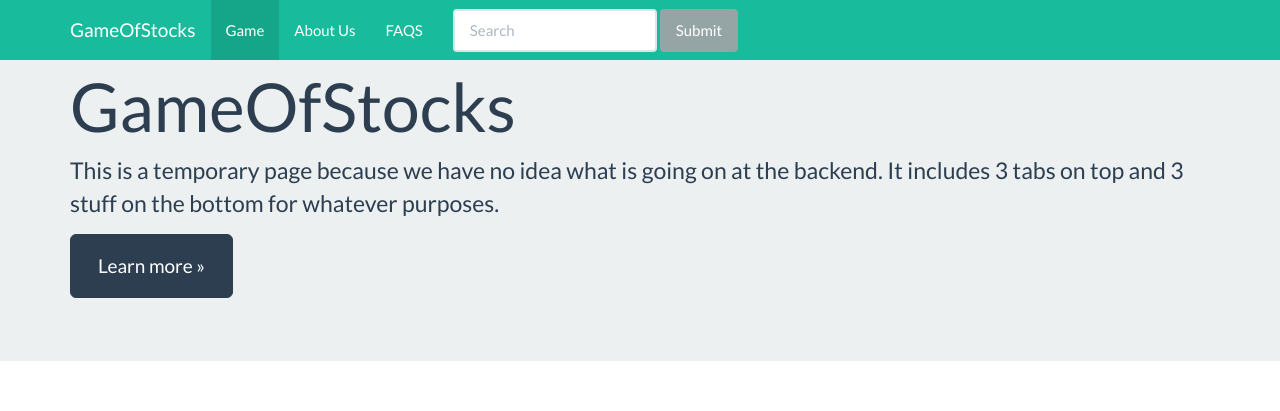
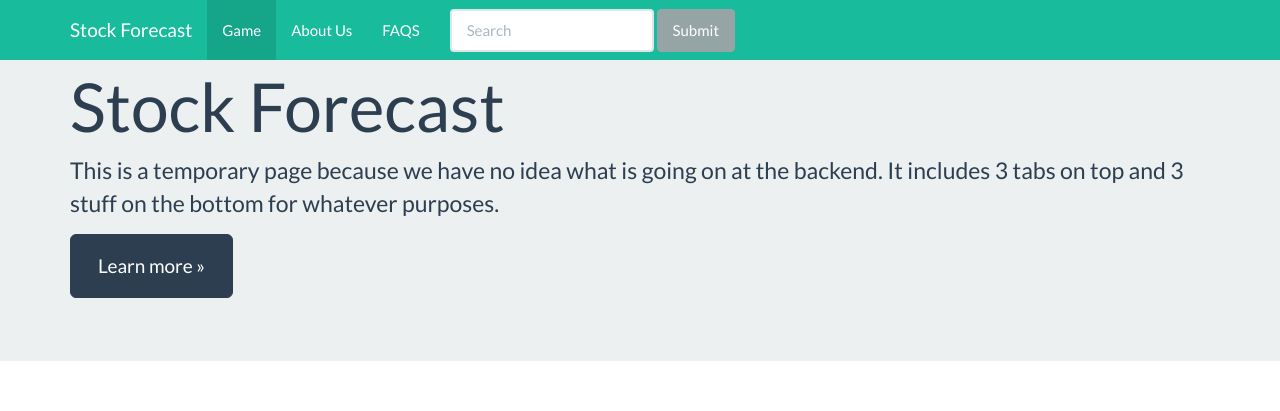
Before and after one commit to DotStar-Game-of-Stocks/Website-Design, a PHP site: page / in a window 1280 px wide. Shown: the top 411 px of the page. Run offline with PHP 8.4, Linux system fonts and the light colour scheme; data that the repository does not hold is empty; some libraries are stand-ins or nearby versions.

Commit message:
Changed Game of Stocks to Stock Forecast

```diff
--- a/contact.php
+++ b/contact.php
@@ -19,7 +19,7 @@
             <span class="icon-bar"></span>
             <span class="icon-bar"></span>
           </button>
-          <a class="navbar-brand" href="index.php">GameOfStocks</a>
+          <a class="navbar-brand" href="index.php">Stock Forecast</a>
         </div>
         <div id="navbar" class="navbar-collapse collapse">
 		<ul class="nav navbar-nav">
--- a/faqs.php
+++ b/faqs.php
@@ -27,7 +27,7 @@
             <span class="icon-bar"></span>
             <span class="icon-bar"></span>
           </button>
-          <a class="navbar-brand" href="index.php">GameOfStocks</a>
+          <a class="navbar-brand" href="index.php">Stock Forecast</a>
         </div>
         <div id="navbar" class="navbar-collapse collapse">
 		<ul class="nav navbar-nav">
--- a/index.php
+++ b/index.php
@@ -4,7 +4,7 @@
     <meta charset="utf-8">
     <meta http-equiv="X-UA-Compatible" content="IE=edge">
     <meta name="viewport" content="width=device-width, initial-scale=1">
-    <title>GameOfStocks</title>
+    <title>Stock Forecast</title>
 
     <!-- Bootstrap -->
     <link href="css/bootstrap.min.css" rel="stylesheet">
@@ -27,7 +27,7 @@
             <span class="icon-bar"></span>
             <span class="icon-bar"></span>
           </button>
-          <a class="navbar-brand" href="index.php">GameOfStocks</a>
+          <a class="navbar-brand" href="index.php">Stock Forecast</a>
         </div>
         <div id="navbar" class="navbar-collapse collapse">
 		<ul class="nav navbar-nav">
@@ -50,7 +50,7 @@
     <!-- Main jumbotron for a primary marketing message or call to action -->
     <div class="jumbotron">
       <div class="container">
-        <h1>GameOfStocks</h1>
+        <h1>Stock Forecast</h1>
         <p>This is a temporary page because we have no idea what is going on at the backend. It includes 3 tabs on top and 3 stuff on the bottom for whatever purposes.</p>
         <p><a class="btn btn-primary btn-lg" href="#" role="button">Learn more &raquo;</a></p>
       </div>
```
